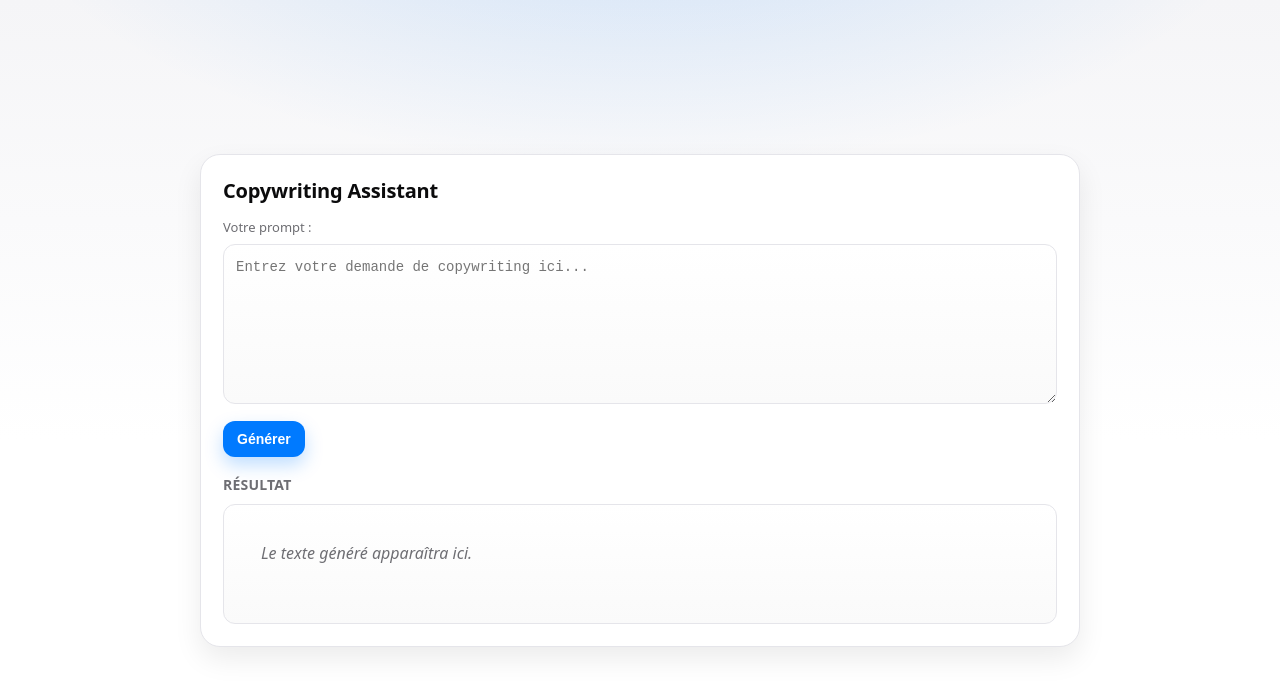
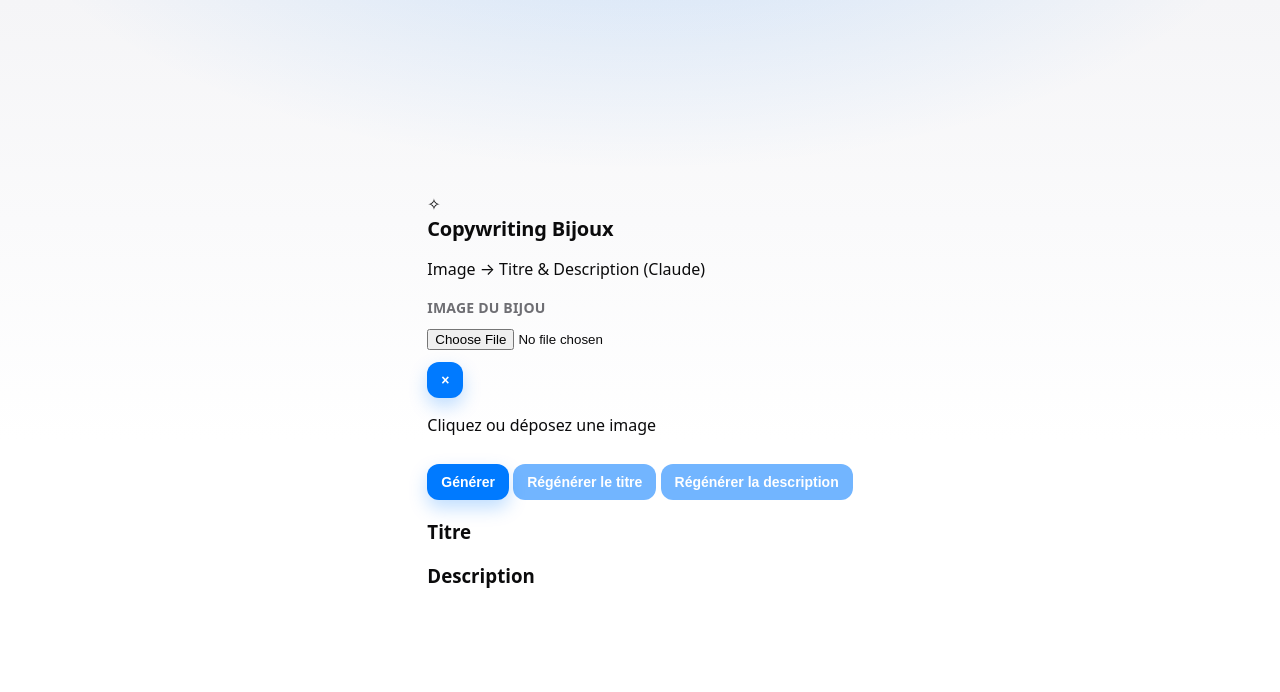
Before and after one commit to hrdecom/app, a plain HTML site: page index.html in a window 1280 px wide. Drawn offline with Linux system fonts and the light colour scheme.

Commit message:
Refactor index.html with new title and layout
Updated the title and added a header section with branding and image upload functionality.

```diff
--- a/index.html
+++ b/index.html
@@ -2,26 +2,76 @@
 <html lang="fr">
 <head>
   <meta charset="UTF-8" />
-  <title>HR Decom – Copywriting App</title>
+  <title>HR Decom — Copywriting</title>
   <meta name="viewport" content="width=device-width, initial-scale=1.0" />
   <link rel="stylesheet" href="popup.css" />
 </head>
 <body>
 
-  <div class="container">
-    <h1>Copywriting Assistant</h1>
+<div id="app">
 
-    <label for="prompt">Votre prompt :</label>
-    <textarea id="prompt" placeholder="Entrez votre demande de copywriting ici..."></textarea>
+  <!-- HEADER -->
+  <header class="header">
+    <div class="brand">
+      <div class="logo">✧</div>
+      <div>
+        <h1>Copywriting Bijoux</h1>
+        <p class="subtitle">Image → Titre & Description (Claude)</p>
+      </div>
+    </div>
+  </header>
 
-    <button id="generate">Générer</button>
+  <!-- WORKSPACE -->
+  <section class="workspace">
 
-    <h2>Résultat</h2>
-    <div id="result">
-      <em>Le texte généré apparaîtra ici.</em>
+    <!-- LEFT: IMAGE UPLOAD -->
+    <div class="left">
+      <section class="uploader card">
+        <h2>Image du bijou</h2>
+        <div id="drop" class="drop">
+          <input id="imageInput" type="file" accept="image/*" />
+          <div id="preview" class="preview-in-drop hidden">
+            <button id="removeImage" class="remove-btn">×</button>
+            <img id="previewImg" />
+          </div>
+          <p id="dropPlaceholder">Cliquez ou déposez une image</p>
+        </div>
+      </section>
     </div>
-  </div>
 
-  <script src="popup.js"></script>
+    <!-- RIGHT: ACTIONS + TITLE -->
+    <div class="right">
+
+      <section class="actions">
+        <button id="generateBtn" class="btn primary">Générer</button>
+        <button id="regenTitleBtn" class="btn ghost" disabled>Régénérer le titre</button>
+        <button id="regenDescBtn" class="btn ghost" disabled>Régénérer la description</button>
+      </section>
+
+      <section class="output">
+        <div class="bubble card">
+          <div class="bubble-head">
+            <h3>Titre</h3>
+          </div>
+          <pre id="titleText" class="mono"></pre>
+        </div>
+      </section>
+
+    </div>
+  </section>
+
+  <!-- DESCRIPTION -->
+  <section class="output">
+    <div class="bubble card">
+      <div class="bubble-head">
+        <h3>Description</h3>
+      </div>
+      <pre id="descText" class="mono"></pre>
+    </div>
+  </section>
+
+</div>
+
+<script src="popup.js"></script>
 </body>
 </html>
```
